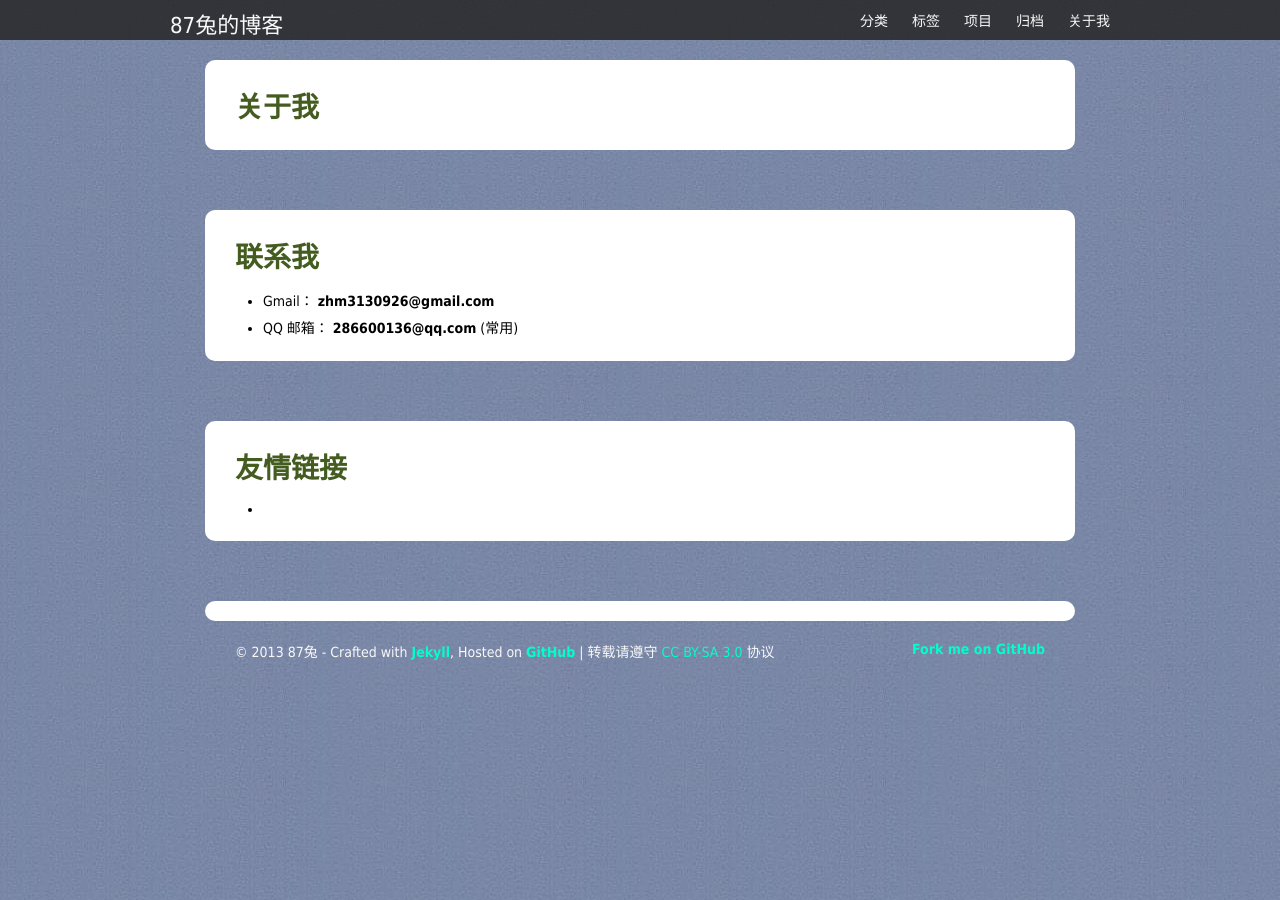
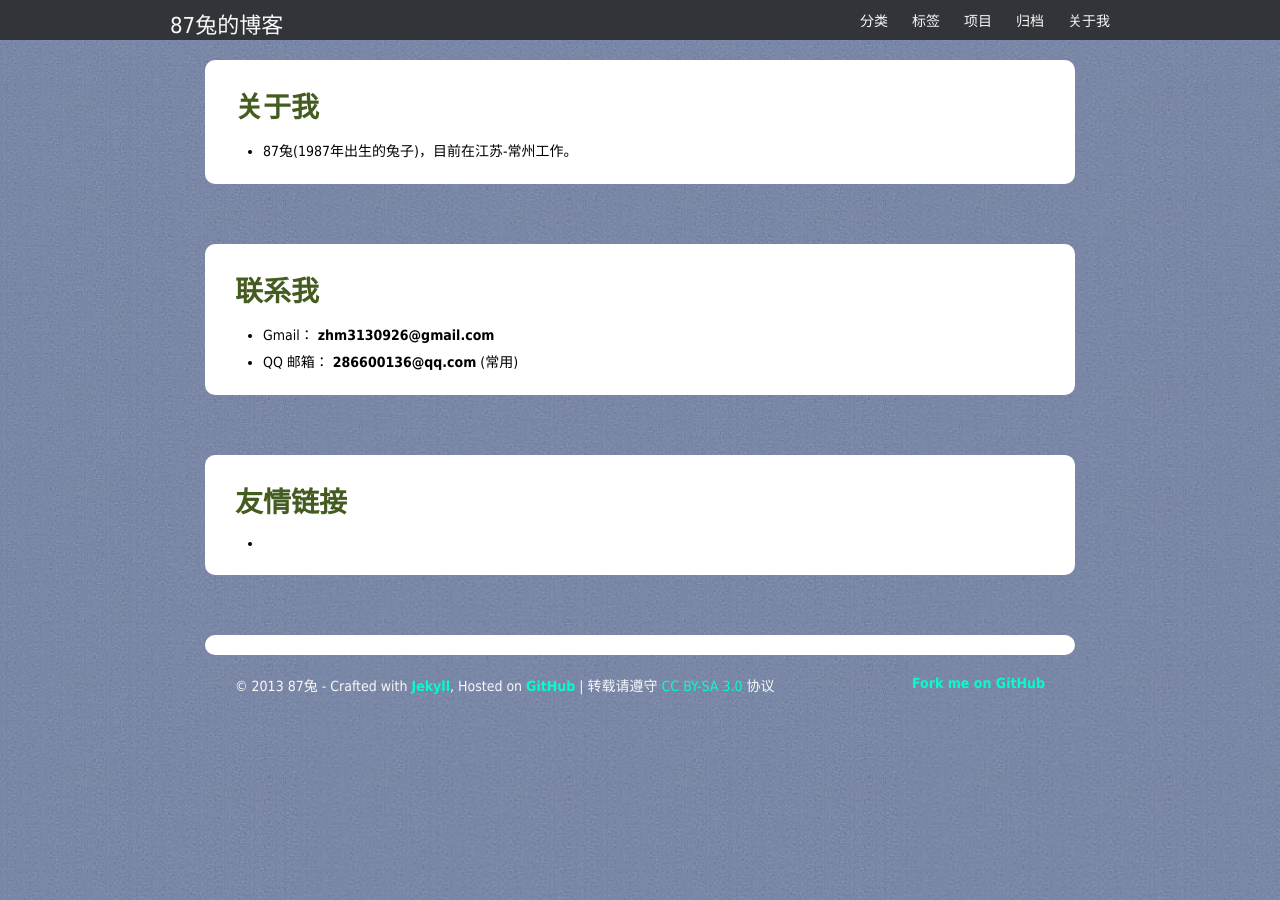
Before and after one commit to zhmlvft/zhmlvft.github.com, a Jekyll site: the page built from about_me.html, in a window 1280 px wide. Built offline with Jekyll 4.4.1, drawn with Linux system fonts in a browser that asks for light colours; Markdown is read by kramdown in place of the engine named in the settings; comment, search, counter and statistics services are not loaded.

Commit message:
about_me
about_me

```diff
--- a/about_me.html
+++ b/about_me.html
@@ -6,6 +6,9 @@ description: 87兔的博客, 技术博客, 分享技术, 交流学习，共同
 
 <div class="well well-header">
     <h3>关于我</h3>
+	<ul>
+        <li>87兔(1987年出生的兔子)，目前在江苏-常州工作。</li>
+    </ul>
 </div>
 
 <div class="well well-header">
```
